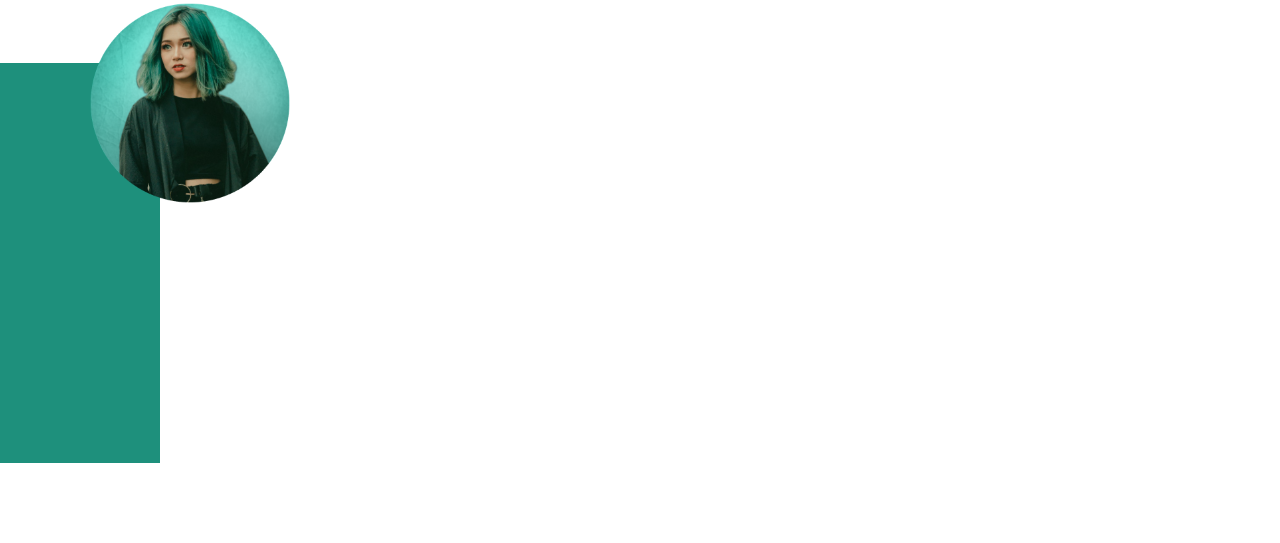
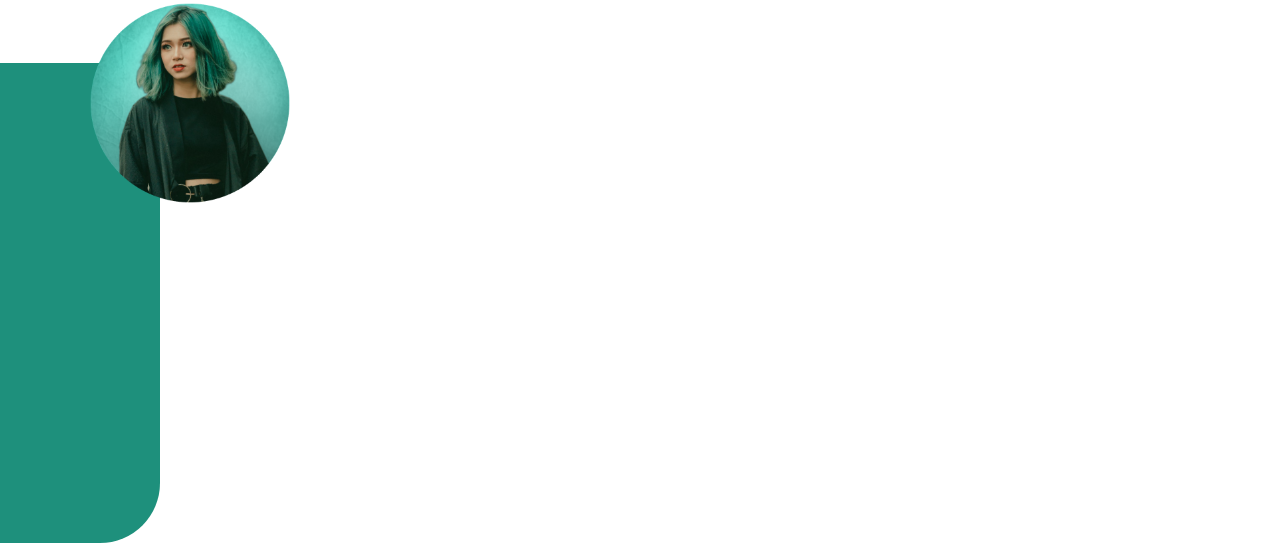
Before and after one commit to SamuelLuzSantana/SPMedical_Group, a plain HTML site: page FRONTEND/spmg - base/Consultas/consultas.html in a window 1280 px wide. Shown: the part 257-800 px from the top of the page. Drawn offline with Linux system fonts and the light colour scheme.

Commit message:
consultas estilizadas corretamente -verde

```diff
--- a/FRONTEND/spmg - base/Consultas/consultas.css
+++ b/FRONTEND/spmg - base/Consultas/consultas.css
@@ -145,9 +145,10 @@ main{
 
 .verde{
     width: 50%;
-    height: 20em;
+    height: 24em;
     background-color: #1E907C;
     position: relative;
+    border-radius: 0 0 3em;
     z-index: 0;
 }
 
```
